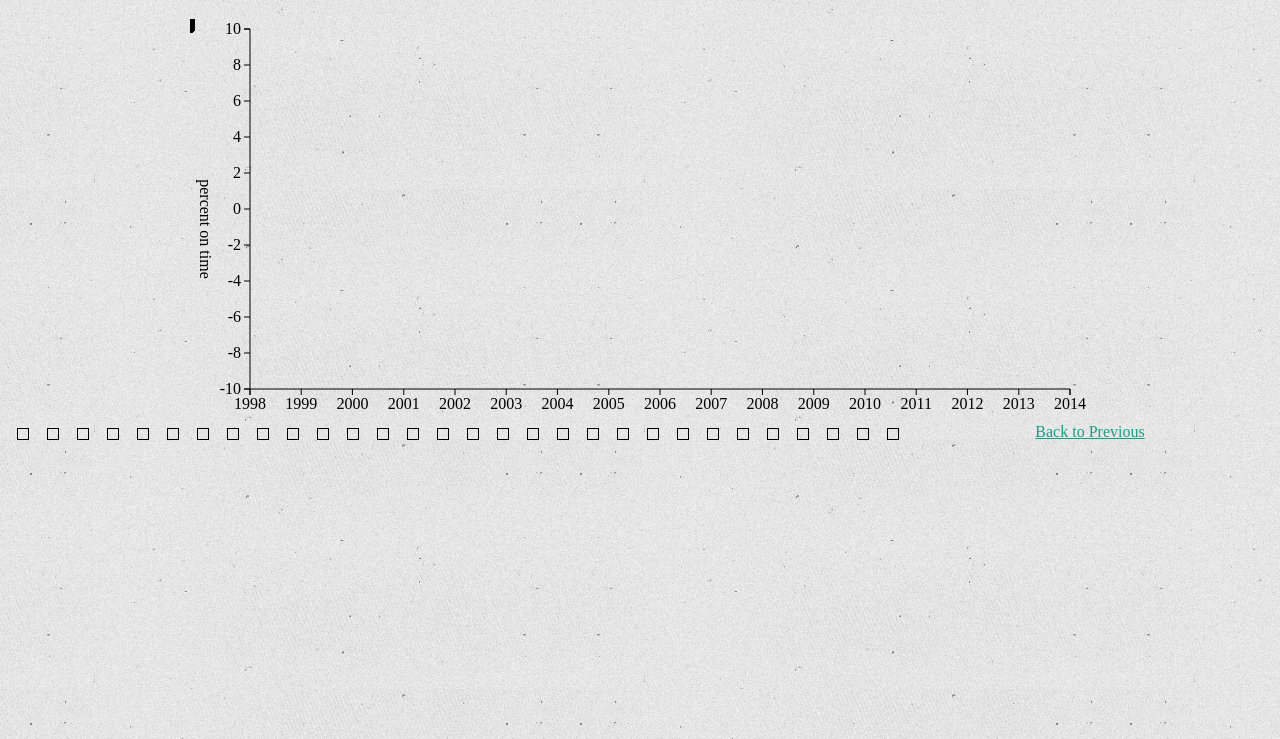
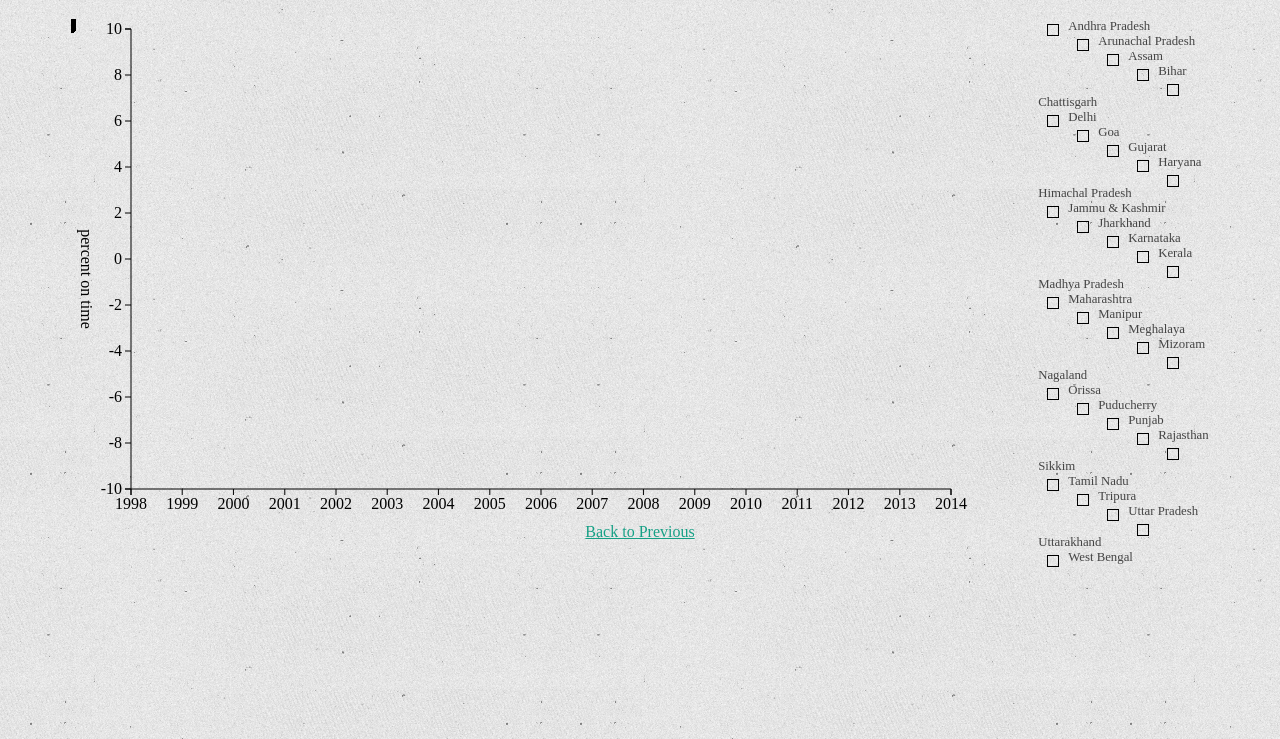
Before and after one commit to sumitkant/d3-handson, a website: page app/interactiveui.html in a window 1280 px wide. Shown: the part 61-800 px from the top of the page. Drawn offline with Linux system fonts and the light colour scheme.

Commit message:
feat(): Changed Layout

```diff
--- a/app/css/intui.css
+++ b/app/css/intui.css
@@ -3,6 +3,15 @@ body {
 	font-family: "Bebas";
 	color: #444;
 	text-align: center;
+}
+
+#container {
+	width: 90%;
+	margin: 0 auto;
+}
+
+#visualization {
+	float: left;
 }
 
 a {
@@ -27,13 +36,21 @@ path {
 	fill: none;
 }
 
-.key {
+#key {
 	float: right;
+	width: 15%;
+}
+
+#back {
+	position: relative;
+	float: left;
+	left: 50%;
+	transform: translateX(-50%);
 }
 
 .key_line {
-	font-size: 17px;
-	width: 100%;
+	font-size: 0.8em;
+	text-align: left;
 }
 
 .key_square {
@@ -43,3 +60,5 @@ path {
 	float: left;
 	margin: 6px 10px 0px 10px;
 }
+
+.key_label {}
--- a/app/interactiveui.html
+++ b/app/interactiveui.html
@@ -1,16 +1,21 @@
 <!DOCTYPE html>
 <html lang="en">
+
 <head>
 	<meta charset="UTF-8">
 	<title>Interactive UI</title>
 	<link rel="stylesheet" href="css/intui.css">
 	<script src="js/d3.min.js"></script>
 </head>
+
 <body>
 	<h1>Revenue Deficit as Percentage of GSDP(1997-98 to 2013-2014)</h1>
-	<div id="visualization"></div>
-	<div id="key"></div>
-	<a href="index.html">Back to Previous</a>
+	<div id="container">
+		<div id="visualization"></div>
+		<div id="key"></div>
+	</div>
+	<a href="index.html" id="back">Back to Previous</a>
 	<script src="js/intui.js"></script>
 </body>
+
 </html>
--- a/app/js/intui.js
+++ b/app/js/intui.js
@@ -32,7 +32,7 @@
 
 		var container_dimensions = {
 				width: 900,
-				height: 400
+				height: 500
 			},
 			margins = {
 				top: 10,
@@ -93,9 +93,9 @@
 			})
 			.attr("class", "key_square");
 		key_items.append("div")
-			.attr("class", "key_labe	l")
+			.attr("class", "key_label")
 			.text(function (d) {
-				return d.line_name
+				return d;
 			});
 
 		d3.select("svg").append("g")
```
